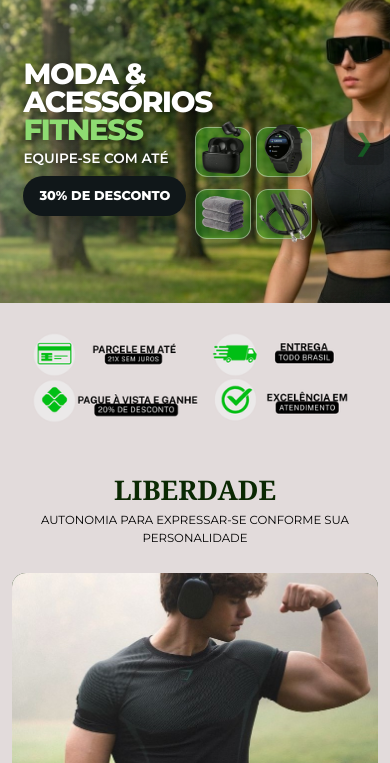
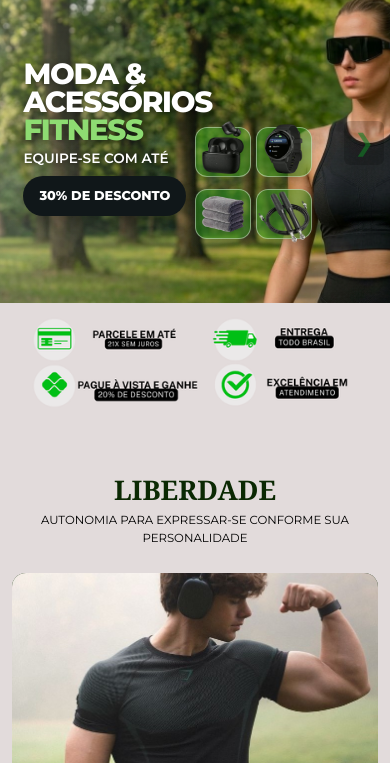
Before and after one commit to souldiogo/Fitzone, a plain HTML site: page index.html in a window 390 px wide. Shown: the part 81-844 px from the top of the page. Drawn offline with Linux system fonts and the light colour scheme.

```diff
--- a/style.css
+++ b/style.css
@@ -820,6 +820,12 @@
     }
 }
 
+@media (max-width: 767px) {
+    .icone.ajuste {
+        transform: translateY(-15px);
+    }
+}
+
 @media (max-width: 768px) {
     .menu { padding: 0 20px; }
 
```
